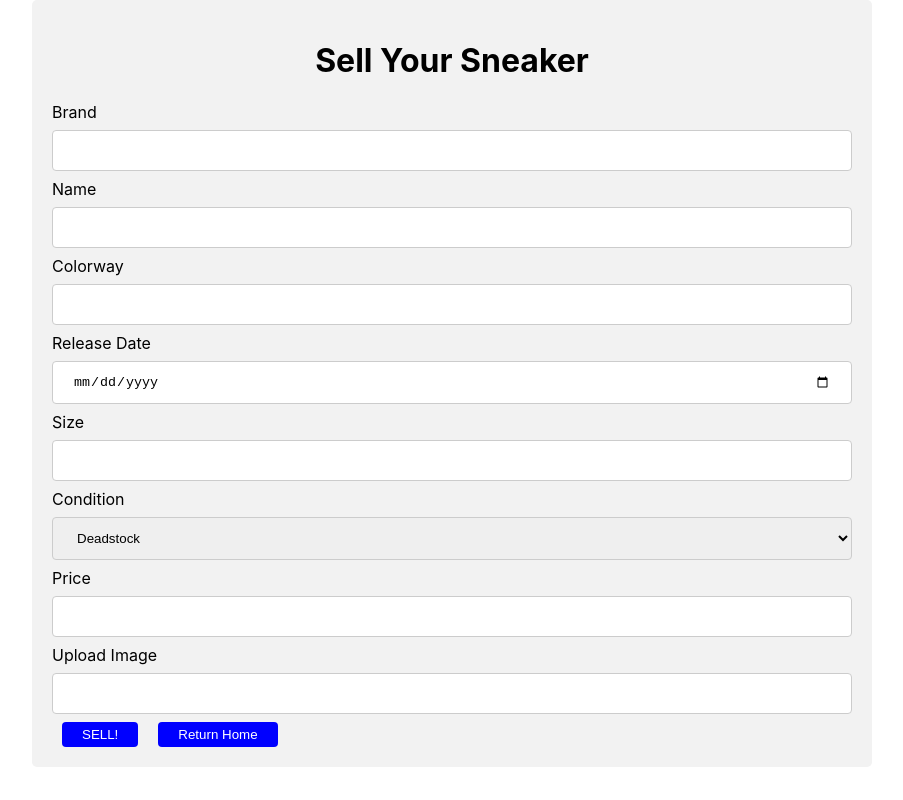
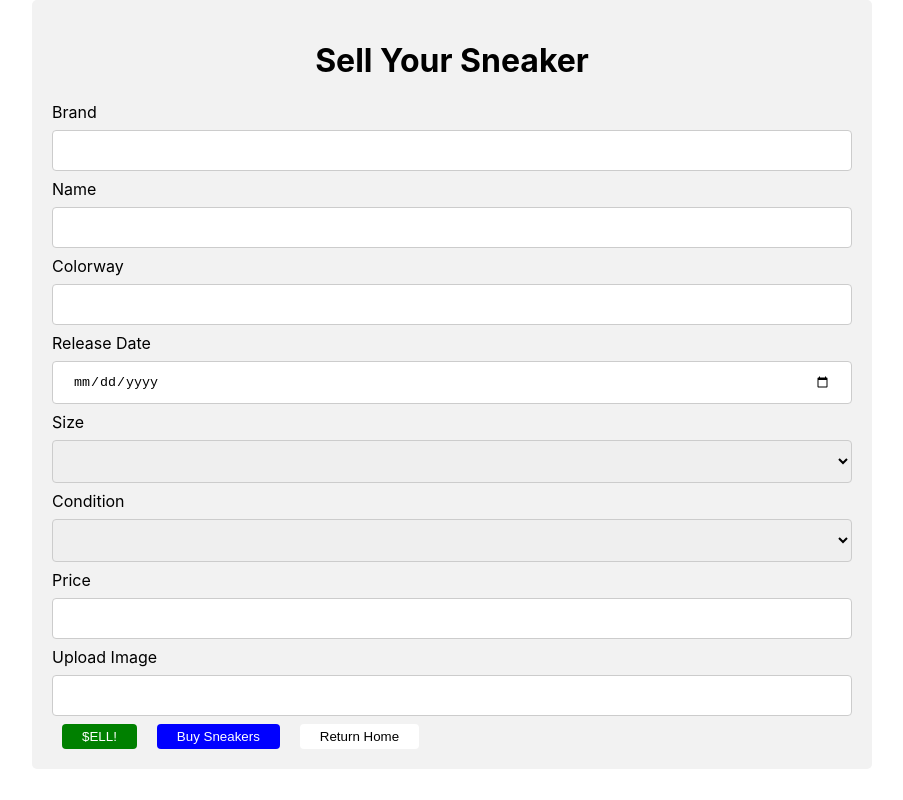
Before and after one commit to earlec2591/SoleHaus, a React (Create React App) app in the folder client/: page /sneakers/add in a window 1280 px wide. Shown: the whole page, without its empty margins (188-1091 px from the left). Built offline with nearby package versions, Linux system fonts and the light colour scheme.

Commit message:
added validations

```diff
--- a/client/src/App.css
+++ b/client/src/App.css
@@ -8,6 +8,17 @@
 
 h1, h2, h3, h4, h5, h6 {
   text-align: center;
+}
+
+tablet {
+  border-collapse: collapse;
+  margin: 20px 10px;
+}
+
+th {
+  padding: 12px 0px;
+  color: white;
+  background-color: blue;
 }
 
 td, th {
@@ -40,7 +51,7 @@ button {
   border-radius: 4px;
   cursor: pointer;
   color: white;
-  background-color: blue;
+  background-color: green;
 }
 
 .error-text {
@@ -54,13 +65,24 @@ button {
   background-color: red;
 }
 
+.homeBtn {
+  color: black;
+  background-color: white;
+  border: 1px;
+}
+
+.buyBtn {
+  color: white;
+  background-color: blue;
+}
+
 .debug {
   border: 1px solid red;
 }
 
 img {
-  height: 600px;
-  width: 800px;
+  height: auto;
+  max-width: 100%;
   display: block;
   margin-left: auto;
   margin-right: auto;
--- a/client/src/components/AllSneakers.js
+++ b/client/src/components/AllSneakers.js
@@ -27,7 +27,8 @@ const AllSneakers = (props) => {
         allSneakers.map((sneaker, index) => (
           <div key={ index }>
             <Link to={`/sneakers/${sneaker._id}`}>
-            <h4>{sneaker.brand} {sneaker.name} {sneaker.colorway}</h4>
+            <img src={sneaker.img} alt='sneaker-img'/>
+            <h4>{sneaker.brand} {sneaker.name} {sneaker.colorway} {sneaker.size}</h4>
             </Link>
           </div>
         ))
--- a/client/src/components/NewSneaker.js
+++ b/client/src/components/NewSneaker.js
@@ -3,6 +3,7 @@ import axios from "axios";
 import { navigate, Link } from "@reach/router";
 
 const AddSneaker = (props) => {
+  const [ errors, setErrors ] = useState({});
   const [addSneaker, setAddSneaker] = useState({
     brand: "",
     name: "",
@@ -23,9 +24,43 @@ const AddSneaker = (props) => {
         navigate('/')
       })
       .catch((err) => {
-        console.log(err)
+        console.log(err.response.data.errors)
+        setErrors(err.response.data.errors);
       })
   };
+
+  const size = [
+    "3.5Y",
+    "4Y",
+    "4.5Y",
+    "5Y",
+    "5.5Y",
+    "6Y",
+    "6.5Y",
+    "7",
+    "7.5",
+    "8",
+    "8.5",
+    "9",
+    "9.5",
+    "10",
+    "10.5",
+    "11",
+    "11.5",
+    "12",
+    "12.5",
+    "13",
+    "14",
+    "15",
+  ];
+
+  const condition = [
+    "Deadstock",
+    "Gently Worn",
+    "Used",
+    "Very Used",
+    "Destroyed"
+  ];
 
   const inputChange = (e) => {
     console.log("e.target.brand: " + e.target.brand);
@@ -42,6 +77,11 @@ const AddSneaker = (props) => {
       <form onSubmit={submitHandler}>
         <div>
           <label>Brand </label>
+          {
+            errors.brand ?
+              <span className="error-text">{errors.brand.message}</span>
+              : null
+          }
           <input
             type="text"
             name="brand"
@@ -51,6 +91,11 @@ const AddSneaker = (props) => {
         </div>
         <div>
           <label>Name </label>
+          {
+            errors.name ?
+              <span className="error-text">{errors.name.message}</span>
+              : null
+          }
           <input
             type="text"
             name="name"
@@ -60,6 +105,11 @@ const AddSneaker = (props) => {
         </div>
         <div>
           <label>Colorway </label>
+          {
+            errors.colorway ?
+              <span className="error-text">{errors.colorway.message}</span>
+              : null
+          }
           <input
             type="text"
             name="colorway"
@@ -69,6 +119,11 @@ const AddSneaker = (props) => {
         </div>
         <div>
           <label>Release Date </label>
+          {
+            errors.releaseDate ?
+              <span className="error-text">{errors.releaseDate.message}</span>
+              : null
+          }
           <input
             type="date"
             name="releaseDate"
@@ -78,29 +133,51 @@ const AddSneaker = (props) => {
         </div>
         <div>
           <label>Size </label>
-          <input
-            type="text"
+          {
+            errors.size ?
+              <span className="error-text">{errors.size.message}</span>
+              : null
+          }
+          <select
             name="size"
             value={addSneaker.size}
             onChange={inputChange}
-          />
+            >
+            <option value=""></option>
+            {
+              size.map((size, index) => (
+                <option value={ size } key={ 'size-' + index }>{ size }</option>
+              ))
+            }
+            </select>
         </div>
         <div>
           <label>Condition </label>
+          {
+            errors.condition ?
+              <span className="error-text">{errors.condition.message}</span>
+              : null
+          }
           <select
             name="condition"
             value={addSneaker.condition}
             onChange={inputChange}
             >
-            <option value="Deadstock">Deadstock</option>
-            <option value="Gently Worn">Gently Worn</option>
-            <option value="Used">Used</option>
-            <option value="Very Used">Very Used</option>
-            <option value="Destroyed">Destroyed</option>
+            <option value=""></option>
+            {
+              condition.map((condition, index) => (
+                <option value={ condition } key={ 'condition-' + index }>{ condition }</option>
+              ))
+            }
             </select>
         </div>
         <div>
           <label>Price </label>
+          {
+            errors.price ?
+              <span className="error-text">{errors.price.message}</span>
+              : null
+          }
           <input
             type="number"
             min="1"
@@ -111,6 +188,11 @@ const AddSneaker = (props) => {
         </div>
         <div>
           <label>Upload Image </label>
+          {
+            errors.img ?
+              <span className="error-text">{errors.img.message}</span>
+              : null
+          }
           <input
             type="text"
             name="img"
@@ -118,8 +200,9 @@ const AddSneaker = (props) => {
             onChange={inputChange}
           />
         </div>
-        <button>SELL!</button>
-        <button onClick={ () => navigate('/')} className="cancelBtn">Return Home</button>
+        <button>$ELL!</button>
+        <button onClick={ () => navigate('/sneakers/all/')} className="buyBtn">Buy Sneakers</button>
+        <button onClick={ () => navigate('/')} className="homeBtn">Return Home</button>
       </form>
     </div>
   );
```
Also changed, not shown: 1 other file (tests, documents, lock files or other folders).
